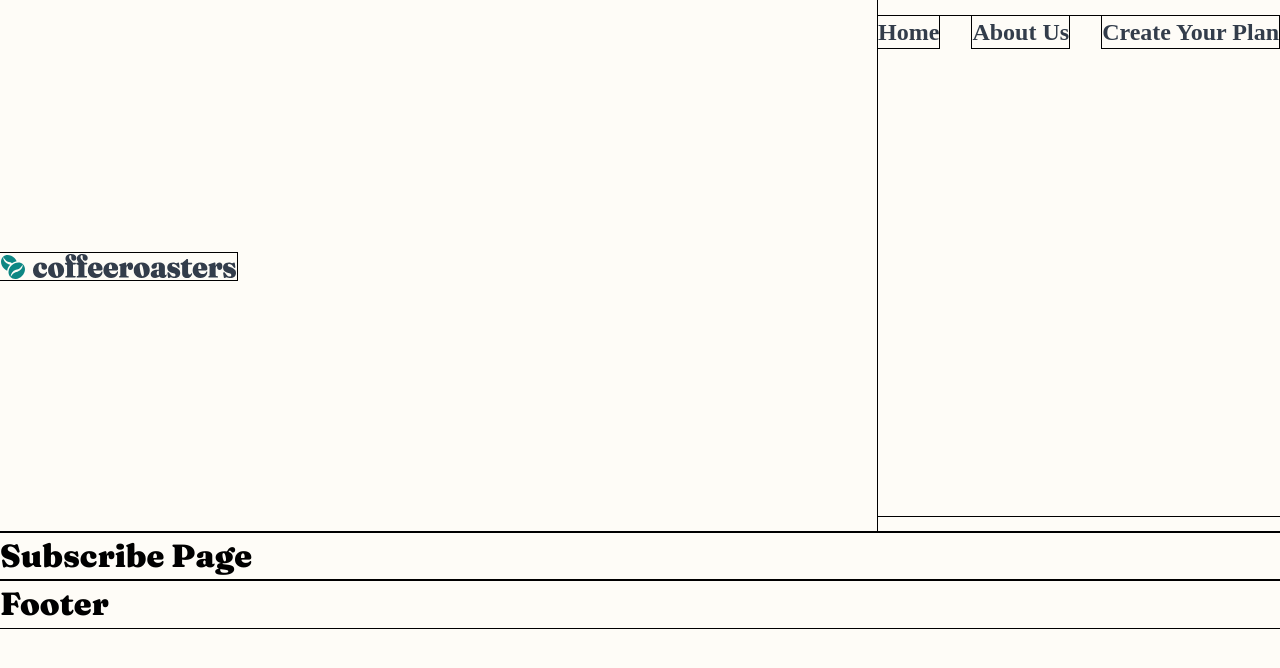
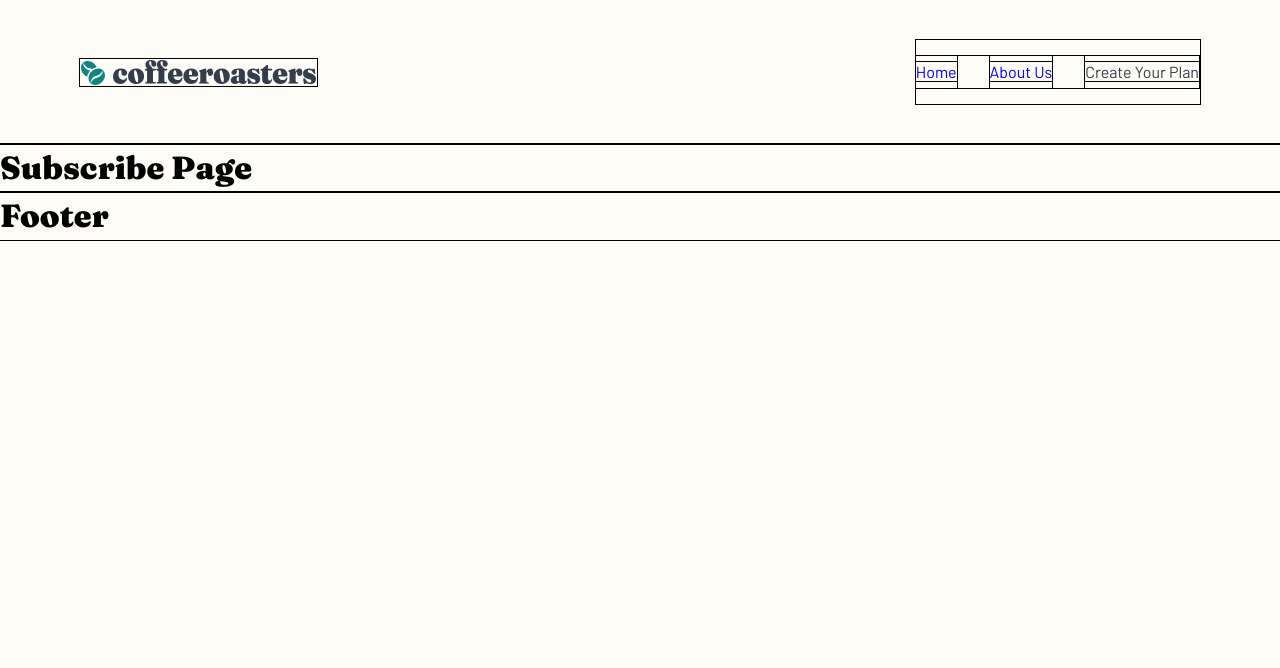
Before and after one commit to tlanettepollard/FEM-CoffeeRoasters-Subscription-Site-TLP, a React (Vite) app: page /subscribe in a window 1280 px wide. Shown: the top 668 px of the page. Built offline with nearby package versions, Linux system fonts and the light colour scheme.

Commit message:
Updates
Signed-off-by: T. Lanette <TLPollard4516@gmail.com>

```diff
--- a/src/components/Navbar/NavItem.jsx
+++ b/src/components/Navbar/NavItem.jsx
@@ -7,7 +7,7 @@ const NavItem = (props) => {
             <NavLink to={props.link}
                 role='menuitem'
                 onClick={props.click}
-                className='anchor nav__item--btn nav-font-mobile'>
+                className='anchor nav__item--btn'>
                 {props.name}
             </NavLink>
 
--- a/src/components/Navbar/Navbar.jsx
+++ b/src/components/Navbar/Navbar.jsx
@@ -39,7 +39,7 @@ export function Navbar() {
                         </Link>
                     </div>
                     <div className='expanded-menu'>
-                        <NavList />
+                        <NavList className='' />
                     </div>
                 </nav>
             ) : (
@@ -58,7 +58,7 @@ export function Navbar() {
                     </nav>
                     {isNavExpanded ? (
                         <div className='mobile-menu'>
-                            <NavList />
+                            <NavList className='' />
                         </div>
                     ) : (
                         ""
--- a/src/styles/layout/_navbar.scss
+++ b/src/styles/layout/_navbar.scss
@@ -6,7 +6,7 @@
 }
 
 
-nav ul {
+/*nav ul {
     display: inline-flex;
     justify-content: center;
     align-items: flex-start;
@@ -17,26 +17,40 @@ nav ul {
 
 nav ul li a {
     display: block;
-}
+}*/
 
 nav ul li a:not(.active):hover {
     color: $nav-font-color-active;
 }
 
 .expanded-nav {
+    max-width: 90rem;
+    margin: auto;
+    padding: 2.5rem 5rem;
     @include flex(row, space-between, center);
     position: sticky;
     top: 0;
+
+    ul {
+        @include flex(row, center, flex-start);
+        padding-right: .0625rem;
+        gap: 2.0625rem;
+    }
 }
 
 .mobile-nav {
     @include flex(row, space-between, center);
 }
 
-.nav__list {
+.mobile-menu {
+    position: absolute;
     width: 100%;
-    height: 31.25rem;
+    height: auto;
     text-align: center;
     background: linear-gradient(180deg, rgba(254, 252, 247, 0.50) 0%, #FEFCF7 55.94%);
 
+    ul {
+        @include flex (column, space-between, center);
+        margin-top: 1rem;
+    }
 }
```
